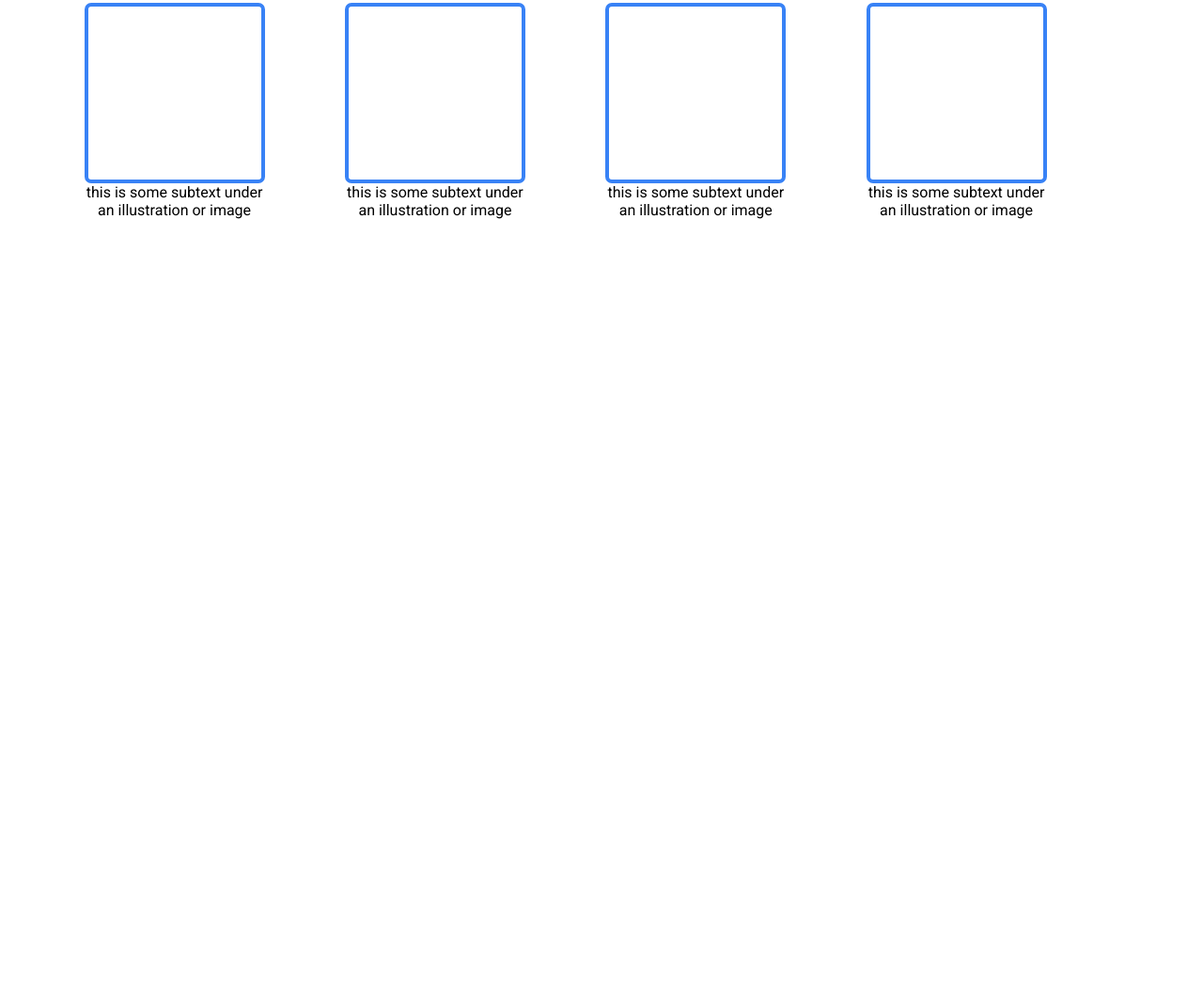
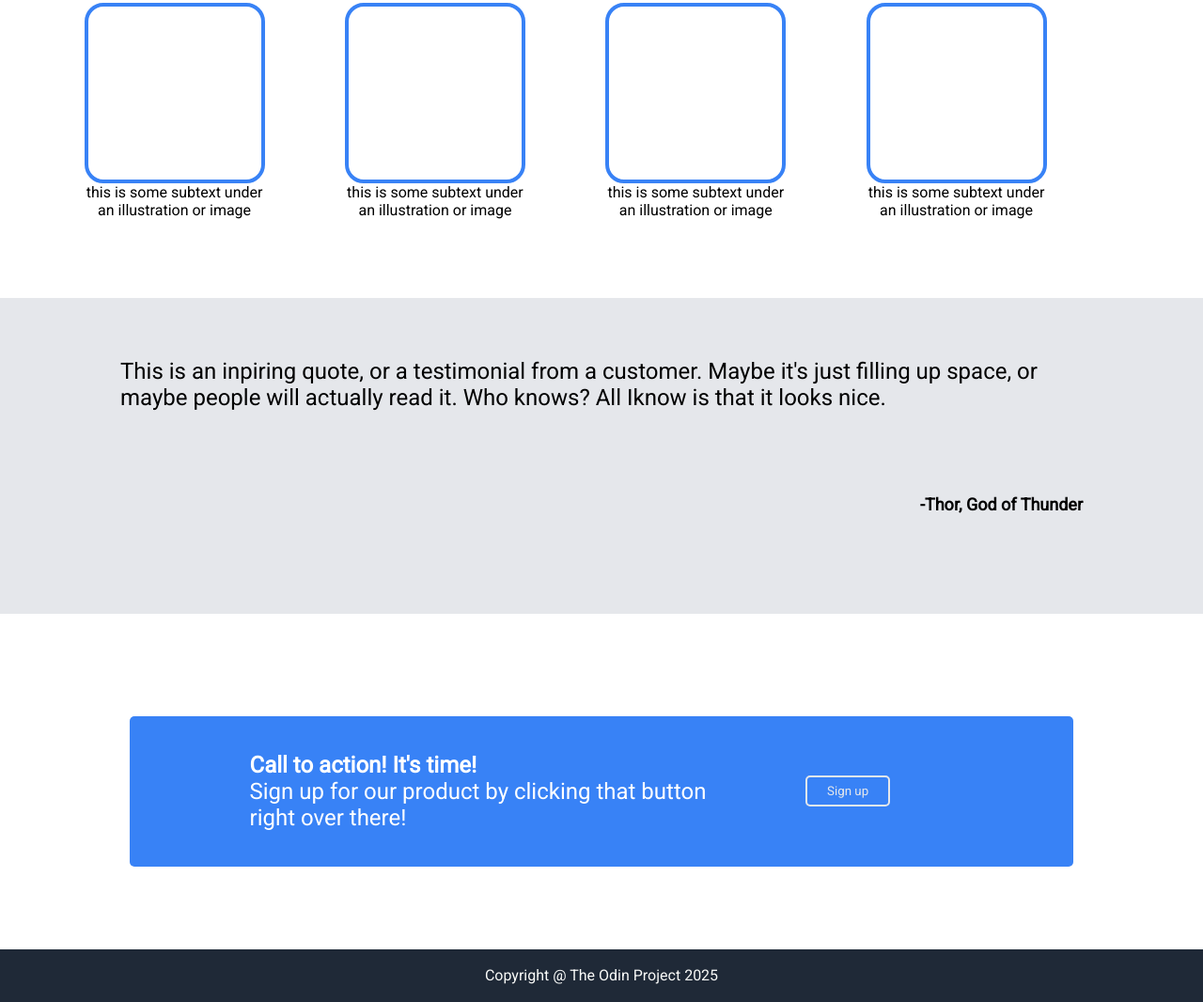
Before and after one commit to Sarthak00C/odin-css-project, a plain HTML site: page Body/index.html in a window 1280 px wide. Shown: the part 509-1575 px from the top of the page at 94% size. Before the commit the page ends 826 px from the top, so only its background shows below. Drawn offline with Linux system fonts and the light colour scheme.

Commit message:
Complete the project (a bit late)

```diff
--- a/Body/index.html
+++ b/Body/index.html
@@ -8,6 +8,9 @@
   <link href="https://fonts.googleapis.com/css2?family=Roboto&display=swap" rel="stylesheet">
 </head>
 <body>
+
+  <!-- section - 1 -->
+
   <div id="header">
     <div class="header-1">Header Logo</div>
     <div class="header-2">
@@ -16,6 +19,9 @@
       <div>header link three</div>
     </div>
   </div>
+
+  <!-- section - 2 -->
+
   <div id="info">
     <div id="box-1">
       <h1>This website is awesome</h1>
@@ -47,8 +53,29 @@
       </div>
     </div>
   </div>
-  <div></div>
-  <div></div>
-  <div></div>
+
+  <!-- section - 3 -->
+
+  <div id="quote-section">
+    <p id="quote">This is an inpiring quote, or a testimonial from a customer. Maybe it's just filling up space, or maybe people will actually read it. Who knows? All Iknow is that it looks nice.</p>
+    <p id="author">-Thor, God of Thunder</p>
+  </div>
+  <div id="last-section">
+    <div id="last-info">
+        <div id="b-1">
+          <p id="title">Call to action! It's time!</p>
+          <p>Sign up for our product by clicking that button right over there!</p>
+        </div>
+        <div id="b-2">
+          <button id="Sign-up-2">Sign up</button>
+        </div>
+    </div>
+  </div>
+
+  <!-- section - 4 -->
+
+  <footer>
+    Copyright @ The Odin Project 2025
+  </footer>
 </body>
 </html>
--- a/Body/style.css
+++ b/Body/style.css
@@ -104,8 +104,87 @@ div h1 {
 
 .img-section {
   border: 4px solid #3882F6;
-  border-radius: 7px;
+  border-radius: 20px;
   height: 24vh;
   width: 24vh;
   margin: auto;
 }
+
+#quote-section {
+  background-color: #E5E7EB;
+  color: 1F2937;
+  text-align: center;
+  padding: 5% 10% 5% 10%;
+  height: 42vh;
+  display: flex;
+  flex-direction: column;
+  margin: 21px auto;
+}
+
+#quote {
+  font-size: 24px;
+  font-weight: 300;
+  flex: 70%;
+  text-align: left;
+}
+
+#author {
+  font-size: 18px;
+  font-weight: 700;
+  flex: 30%;
+  text-align: right;
+}
+
+#last-section {
+  display: flex;
+  justify-content: space-around;
+  align-items: center;
+  height: 42vh;
+}
+
+#last-info {
+  background-color:  #3882F6;
+  color: white;
+  display: flex;
+  padding: 5% 10% 5% 10%;
+  height: 20vh;
+  margin: auto 20px auto 20px;
+  border-radius: 5px;
+}
+
+#b-1 {
+  display: flex;
+  flex-direction: column;
+  align-items: start;
+  justify-content: center;
+  flex: 70%;
+  font-size: 24px;
+}
+
+#title {
+  font-weight: 700;
+}
+
+#b-2 {
+  flex: 30%;
+  display: flex;
+  justify-content: center;
+  align-items: center;
+}
+
+#Sign-up-2 {
+  background-color: #3882F6;
+  color:#E5E7EB;
+  border: 2px solid #E5E7EB;
+  border-radius: 5px;
+  padding: 7px 21px 7px 21px;
+}
+
+footer {
+  height: 7vh;
+  background-color: #1F2937;
+  display: flex;
+  justify-content: center;
+  align-items: center;
+  color:#F9FAF8;
+}
```
Also changed, not shown: 1 other file.
